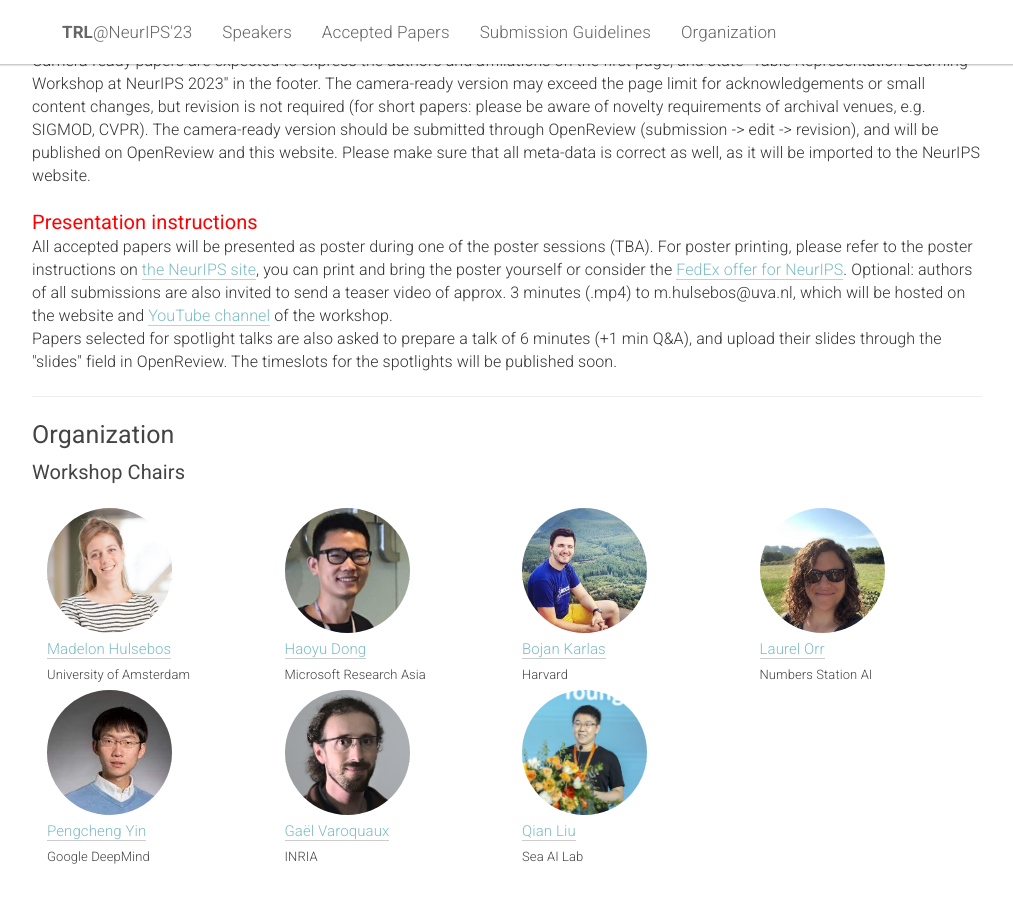
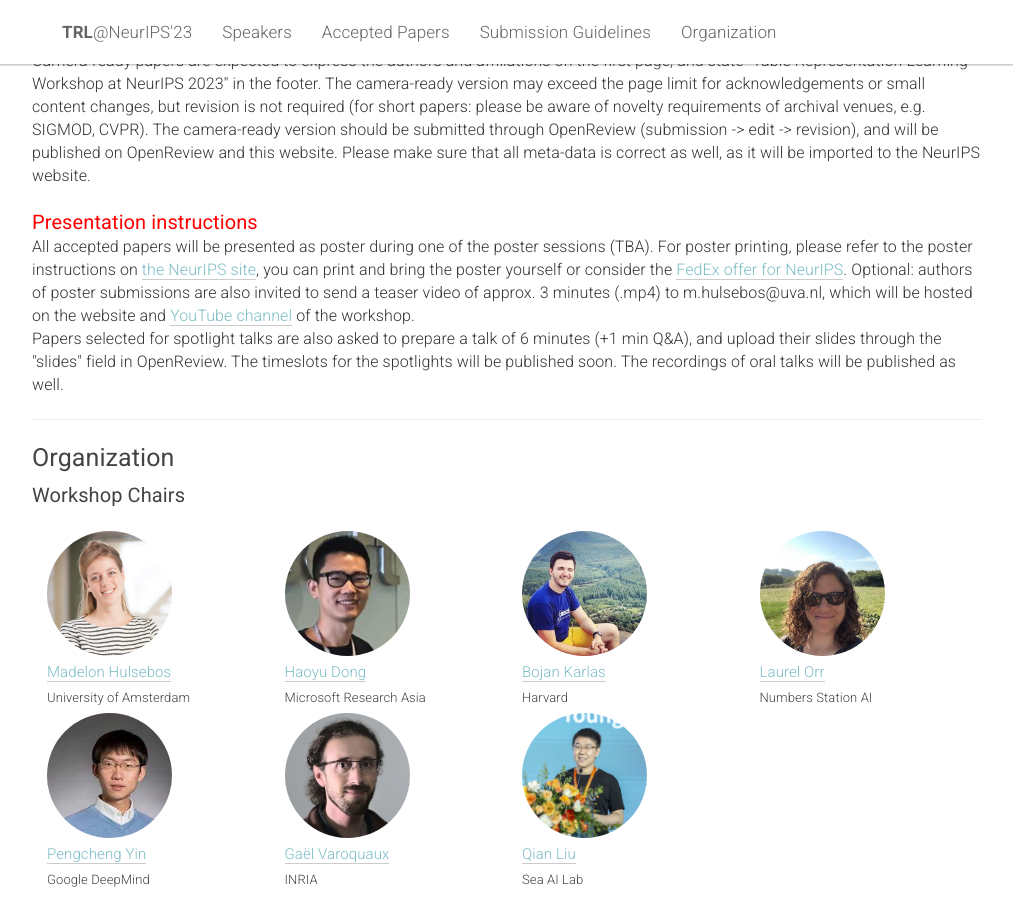
Before and after one commit to table-representation-learning/table-representation-learning.github.io, a Jekyll site: the page built from _pages/home.html, in a window 1280 px wide and 900 px high, scrolled down 3783 px. Shown: the whole window, without its empty margins (133-1146 px from the left). Built offline with Jekyll 4.4.1, drawn with Linux system fonts in a browser that asks for light colours.

Commit message:
Avoid duplicate recording orals.

```diff
--- a/_pages/home.html
+++ b/_pages/home.html
@@ -441,9 +441,9 @@ acknowledgements: ""
             <br>
             <h3 style="color: red">Presentation instructions</h3>
             All accepted papers will be presented as poster during one of the poster sessions (TBA). For poster printing, please refer to the poster instructions on <a href="https://neurips.cc/FAQ/PosterInformation" target="blank">the NeurIPS site</a>, you can print and bring the poster yourself or consider the <a href="https://docstore.fedex.com/hco5670b" target="blank">FedEx offer for NeurIPS</a>.
-            Optional: authors of all submissions are also invited to send a teaser video of approx. 3 minutes (.mp4) to m.hulsebos@uva.nl, which will be hosted on the website and <a href="https://www.youtube.com/channel/UCON8k4OzdrX9iswYIwb14jQ" target="blank"> YouTube channel</a> of the workshop.
+            Optional: authors of poster submissions are also invited to send a teaser video of approx. 3 minutes (.mp4) to m.hulsebos@uva.nl, which will be hosted on the website and <a href="https://www.youtube.com/channel/UCON8k4OzdrX9iswYIwb14jQ" target="blank"> YouTube channel</a> of the workshop.
             <br>
-            Papers selected for spotlight talks are also asked to prepare a talk of 6 minutes (+1 min Q&A), and upload their slides through the "slides" field in OpenReview. The timeslots for the spotlights will be published soon.
+            Papers selected for spotlight talks are also asked to prepare a talk of 6 minutes (+1 min Q&A), and upload their slides through the "slides" field in OpenReview. The timeslots for the spotlights will be published soon. The recordings of oral talks will be published as well.
         </div>
     </div>
 
```
